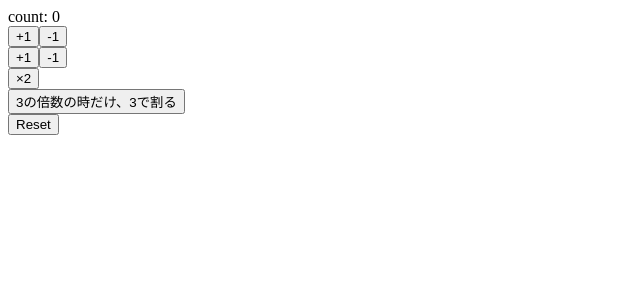
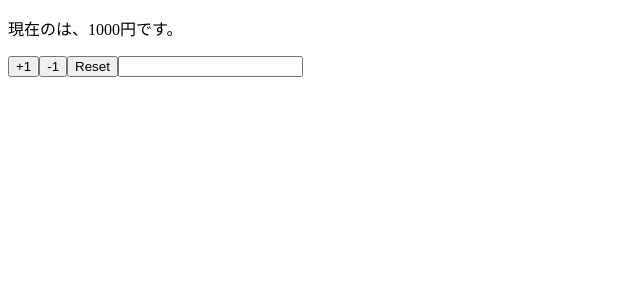
Before and after one commit to yuta-757/react_hooks_udemy, a React (Create React App) app: page / in a window 1280 px wide. Shown: the top 300 px of the page, without its empty margins (0-640 px from the left). Built offline with nearby package versions, Linux system fonts and the light colour scheme.

Commit message:
implement component using multiple state

```diff
--- a/src/App.js
+++ b/src/App.js
@@ -1,64 +1,100 @@
 import React, {useState} from 'react';
 
-const App = () => {
-  // useStateは配列を二つ持つ
-  const [count, setCount] = useState(0);
-  // console.log(count);
-  // console.log(setCount);
+const App = props => {
+  // コンポーネント内で定義する場合
+  // const initialStates = {
+  //   name: '',
+  //   price: 1000,
+  // }
+  // const [name, setName] = useState(initialStates.name);
+  // const [price, setPrice] = useState(initialStates.price);
 
-  const increment = () => {setCount(count + 1)};
-  const decrement = () => {setCount(count - 1)};
+  const [name, setName] = useState(props.name);
+  const [price, setPrice] = useState(props.price);
 
-  // setStateには引数を与えることもできる（より複雑なロジックに基づいて値を更新したい場合）
-  const increment2 = () => {setCount(previousCount => previousCount + 1)};
-  const decrement2 = () => {setCount(previousCount => previousCount - 1)};
-
-  const doubleCount = () => {setCount(previousCount => previousCount * 2)};
-
-  const devide3 = () => {
-    setCount(previousCount => {
-      if (previousCount % 3 === 0) {
-        return previousCount / 3;
-      } else {
-        return previousCount;
-      }
-    });
-    // コードを短くしたいなら三項演算子＋波かっことる
-    // setCount(previousCount =>
-    //   previousCount % 3 === 0 ? previousCount / 3 : previousCount
-    // );
-  };
-
-  const resetCount = () => {setCount(0)};
+  const reset = () => {
+    setPrice(props.price);
+    setName(props.name);
+  }
 
   return (
-    // 最上位で定義したい場合、React.Fragment
-    // <React.Fragment>
-    // React.Fragmentは消えしてもOK
     <>
-      <div>
-      count: {count}
-      </div>
-      <div>
-        <button onClick={increment}>+1</button>
-        <button onClick={decrement}>-1</button>
-      </div>
-      <div>
-        <button onClick={increment2}>+1</button>
-        <button onClick={decrement2}>-1</button>
-      </div>
-      <div>
-        <button onClick={doubleCount}>×2</button>
-      </div>
-      <div>
-        <button onClick={devide3}>3の倍数の時だけ、3で割る</button>
-      </div>
-      <div>
-        <button onClick={resetCount}>Reset</button>
-      </div>
-    {/* </React.Fragment> */}
+      <p>現在の{name}は、{price}円です。</p>
+      <button onClick={() => setPrice(price + 1)}>+1</button>
+      <button onClick={() => setPrice(price - 1)}>-1</button>
+      <button onClick={reset}>Reset</button>
+      <input
+        value={name}
+        onChange={e => setName(e.target.value)}
+      />
     </>
-  );
+  )
 }
 
+// 外部からpropsを与えてあげることもできる
+App.defaultProps = {
+  name: '',
+  price: 1000,
+}
 export default App;
+
+
+// 6. state
+// // useStateは配列を二つ持つ
+// const [count, setCount] = useState(0);
+// // console.log(count);
+// // console.log(setCount);
+
+// const increment = () => {setCount(count + 1)};
+// const decrement = () => {setCount(count - 1)};
+
+// // setStateには引数を与えることもできる（より複雑なロジックに基づいて値を更新したい場合）
+// const increment2 = () => {setCount(previousCount => previousCount + 1)};
+// const decrement2 = () => {setCount(previousCount => previousCount - 1)};
+
+// const doubleCount = () => {setCount(previousCount => previousCount * 2)};
+
+// const devide3 = () => {
+//   setCount(previousCount => {
+//     if (previousCount % 3 === 0) {
+//       return previousCount / 3;
+//     } else {
+//       return previousCount;
+//     }
+//   });
+//   // コードを短くしたいなら三項演算子＋波かっことる
+//   // setCount(previousCount =>
+//   //   previousCount % 3 === 0 ? previousCount / 3 : previousCount
+//   // );
+// };
+
+// const resetCount = () => {setCount(0)};
+
+// return (
+//   // 最上位で定義したい場合、React.Fragment
+//   // <React.Fragment>
+//   // React.Fragmentは消えしてもOK
+//   <>
+//     <div>
+//     count: {count}
+//     </div>
+//     <div>
+//       <button onClick={increment}>+1</button>
+//       <button onClick={decrement}>-1</button>
+//     </div>
+//     <div>
+//       <button onClick={increment2}>+1</button>
+//       <button onClick={decrement2}>-1</button>
+//     </div>
+//     <div>
+//       <button onClick={doubleCount}>×2</button>
+//     </div>
+//     <div>
+//       <button onClick={devide3}>3の倍数の時だけ、3で割る</button>
+//     </div>
+//     <div>
+//       <button onClick={resetCount}>Reset</button>
+//     </div>
+//   {/* </React.Fragment> */}
+//   </>
+// );
```
